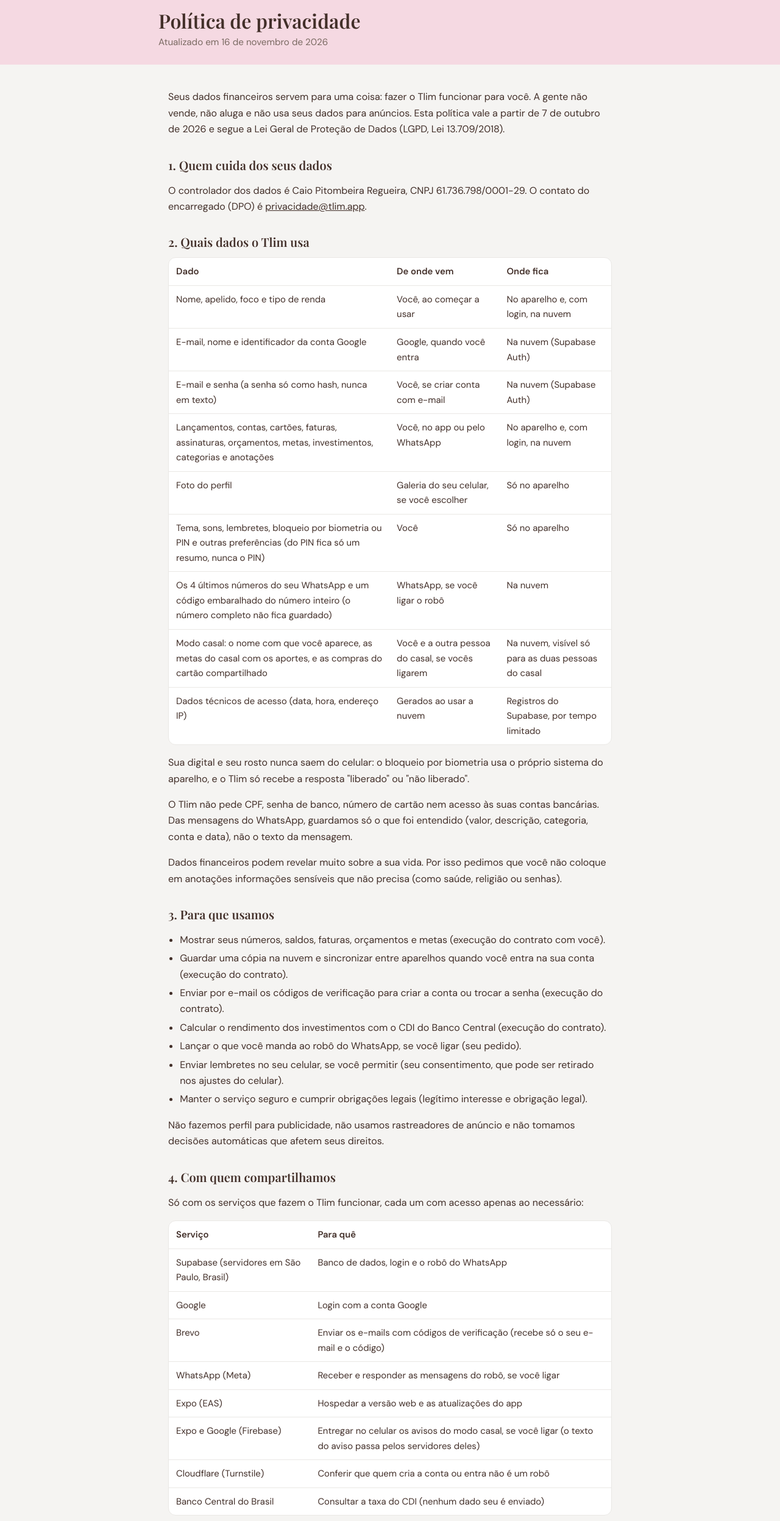
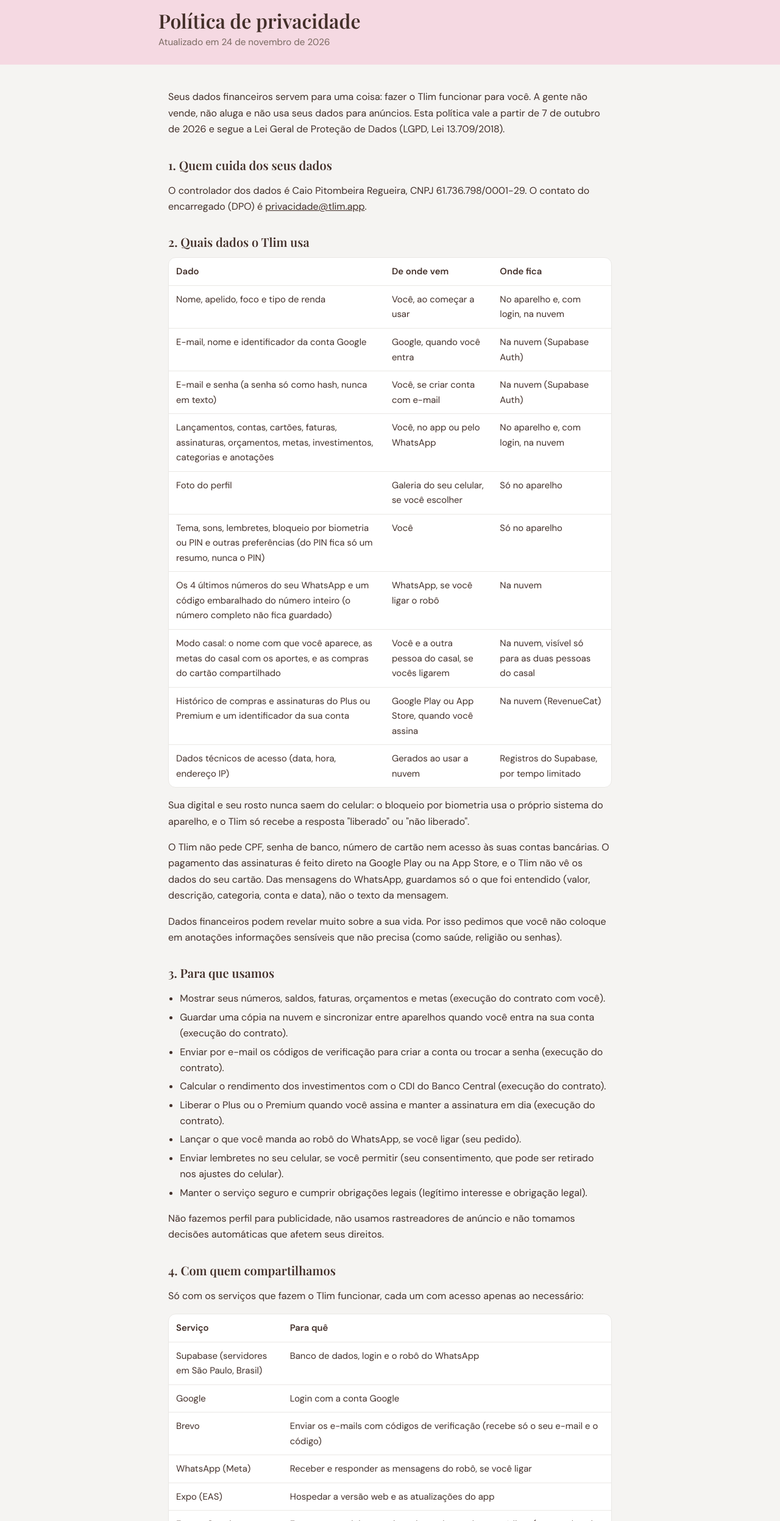
Before and after one commit to livoagencia-cpu/tlim-site, a plain HTML site: page privacidade/index.html in a window 1280 px wide. Shown: the part 65-2560 px from the top of the page at 61% size. Drawn offline with Linux system fonts and the light colour scheme.

Commit message:
Política de privacidade: inclui o RevenueCat
Co-Authored-By: Claude Opus 5.5 <noreply@anthropic.com>
Claude-Session: https://claude.ai/code/session_01Rji72SS2vuiBe6gV7M12Ag

```diff
--- a/privacidade/index.html
+++ b/privacidade/index.html
@@ -37,7 +37,7 @@ nav{display:flex;flex-wrap:wrap;gap:8px 20px;margin-top:40px;padding-top:20px;bo
 <header><div class="dentro">
 <a href="/" aria-label="Tlim, início"><img class="logo" src="/logo.svg" alt="tlim"></a>
 <h1>Política de privacidade</h1>
-<p class="data">Atualizado em 16 de novembro de 2026</p>
+<p class="data">Atualizado em 24 de novembro de 2026</p>
 </div></header>
 <main>
 <p>Seus dados financeiros servem para uma coisa: fazer o Tlim funcionar para você. A gente não vende, não aluga e não usa seus dados para anúncios. Esta política vale a partir de 7 de outubro de 2026 e segue a Lei Geral de Proteção de Dados (LGPD, Lei 13.709/2018).</p>
@@ -53,16 +53,18 @@ nav{display:flex;flex-wrap:wrap;gap:8px 20px;margin-top:40px;padding-top:20px;bo
 <tr><td>Tema, sons, lembretes, bloqueio por biometria ou PIN e outras preferências (do PIN fica só um resumo, nunca o PIN)</td><td>Você</td><td>Só no aparelho</td></tr>
 <tr><td>Os 4 últimos números do seu WhatsApp e um código embaralhado do número inteiro (o número completo não fica guardado)</td><td>WhatsApp, se você ligar o robô</td><td>Na nuvem</td></tr>
 <tr><td>Modo casal: o nome com que você aparece, as metas do casal com os aportes, e as compras do cartão compartilhado</td><td>Você e a outra pessoa do casal, se vocês ligarem</td><td>Na nuvem, visível só para as duas pessoas do casal</td></tr>
+<tr><td>Histórico de compras e assinaturas do Plus ou Premium e um identificador da sua conta</td><td>Google Play ou App Store, quando você assina</td><td>Na nuvem (RevenueCat)</td></tr>
 <tr><td>Dados técnicos de acesso (data, hora, endereço IP)</td><td>Gerados ao usar a nuvem</td><td>Registros do Supabase, por tempo limitado</td></tr>
 </tbody></table></div>
 <p>Sua digital e seu rosto nunca saem do celular: o bloqueio por biometria usa o próprio sistema do aparelho, e o Tlim só recebe a resposta "liberado" ou "não liberado".</p>
-<p>O Tlim não pede CPF, senha de banco, número de cartão nem acesso às suas contas bancárias. Das mensagens do WhatsApp, guardamos só o que foi entendido (valor, descrição, categoria, conta e data), não o texto da mensagem.</p>
+<p>O Tlim não pede CPF, senha de banco, número de cartão nem acesso às suas contas bancárias. O pagamento das assinaturas é feito direto na Google Play ou na App Store, e o Tlim não vê os dados do seu cartão. Das mensagens do WhatsApp, guardamos só o que foi entendido (valor, descrição, categoria, conta e data), não o texto da mensagem.</p>
 <p>Dados financeiros podem revelar muito sobre a sua vida. Por isso pedimos que você não coloque em anotações informações sensíveis que não precisa (como saúde, religião ou senhas).</p>
 <h2>3. Para que usamos</h2>
 <ul><li>Mostrar seus números, saldos, faturas, orçamentos e metas (execução do contrato com você).</li>
 <li>Guardar uma cópia na nuvem e sincronizar entre aparelhos quando você entra na sua conta (execução do contrato).</li>
 <li>Enviar por e-mail os códigos de verificação para criar a conta ou trocar a senha (execução do contrato).</li>
 <li>Calcular o rendimento dos investimentos com o CDI do Banco Central (execução do contrato).</li>
+<li>Liberar o Plus ou o Premium quando você assina e manter a assinatura em dia (execução do contrato).</li>
 <li>Lançar o que você manda ao robô do WhatsApp, se você ligar (seu pedido).</li>
 <li>Enviar lembretes no seu celular, se você permitir (seu consentimento, que pode ser retirado nos ajustes do celular).</li>
 <li>Manter o serviço seguro e cumprir obrigações legais (legítimo interesse e obrigação legal).</li></ul>
@@ -77,11 +79,12 @@ nav{display:flex;flex-wrap:wrap;gap:8px 20px;margin-top:40px;padding-top:20px;bo
 <tr><td>Expo (EAS)</td><td>Hospedar a versão web e as atualizações do app</td></tr>
 <tr><td>Expo e Google (Firebase)</td><td>Entregar no celular os avisos do modo casal, se você ligar (o texto do aviso passa pelos servidores deles)</td></tr>
 <tr><td>Cloudflare (Turnstile)</td><td>Conferir que quem cria a conta ou entra não é um robô</td></tr>
+<tr><td>RevenueCat</td><td>Confirmar as assinaturas do Plus e do Premium feitas pela Google Play ou App Store (recebe o histórico de compras e um identificador da sua conta, nunca os dados do cartão)</td></tr>
 <tr><td>Banco Central do Brasil</td><td>Consultar a taxa do CDI (nenhum dado seu é enviado)</td></tr>
 </tbody></table></div>
 <p><strong>Modo casal.</strong> Se você entrar no modo casal, a outra pessoa vê o nome com que você aparece, as metas do casal e quem guardou quanto nelas. Se você compartilhar um cartão, ela vê todas as compras dele, inclusive as passadas e as pessoais, mas não vê o limite, suas contas, seu saldo, sua renda nem seus outros cartões. O que ela lança no seu cartão aparece com o nome dela. Qualquer uma das duas pessoas pode sair a qualquer hora: o acesso é cortado na hora, as metas do casal são apagadas, e o que já foi lançado no cartão continua na fatura de quem é dono dele.</p>
 <p>Também podemos compartilhar dados se uma autoridade exigir por lei ou ordem judicial. Nunca vendemos dados.</p>
-<p>Alguns desses serviços podem processar dados fora do Brasil (por exemplo, o Google e a Meta, dona do WhatsApp). Quando isso acontece, seguimos as regras de transferência internacional da LGPD.</p>
+<p>Alguns desses serviços podem processar dados fora do Brasil (por exemplo, o Google, a Meta, dona do WhatsApp, e o RevenueCat, nos Estados Unidos). Quando isso acontece, seguimos as regras de transferência internacional da LGPD.</p>
 <h2>5. Como protegemos</h2>
 <ul><li>A conexão entre o app e a nuvem é sempre criptografada (HTTPS), e os dados ficam criptografados no disco dos servidores.</li>
 <li>Cada conta só enxerga os próprios dados. Isso é garantido pelo próprio banco de dados (regras de acesso por linha), não só pelo app.</li>
```
Also changed, not shown: termos/index.html (+1 -1 lines).
